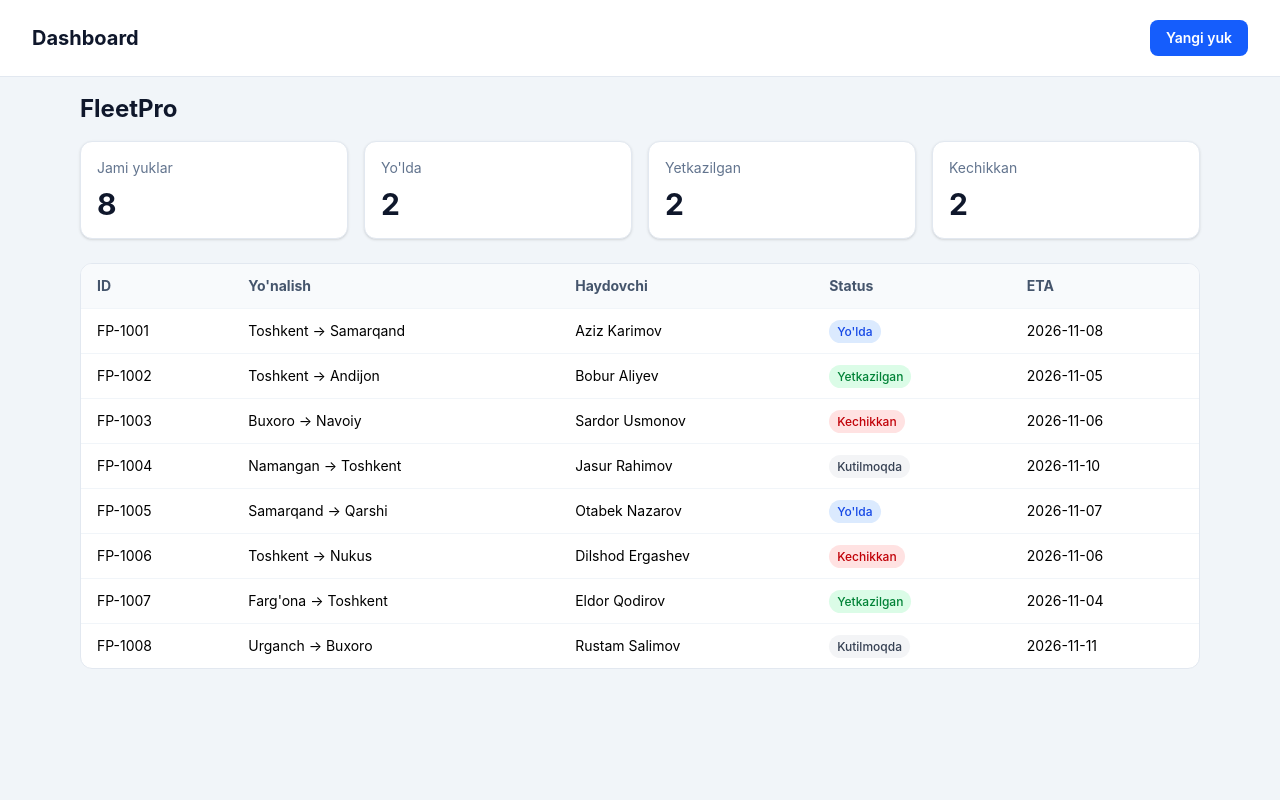
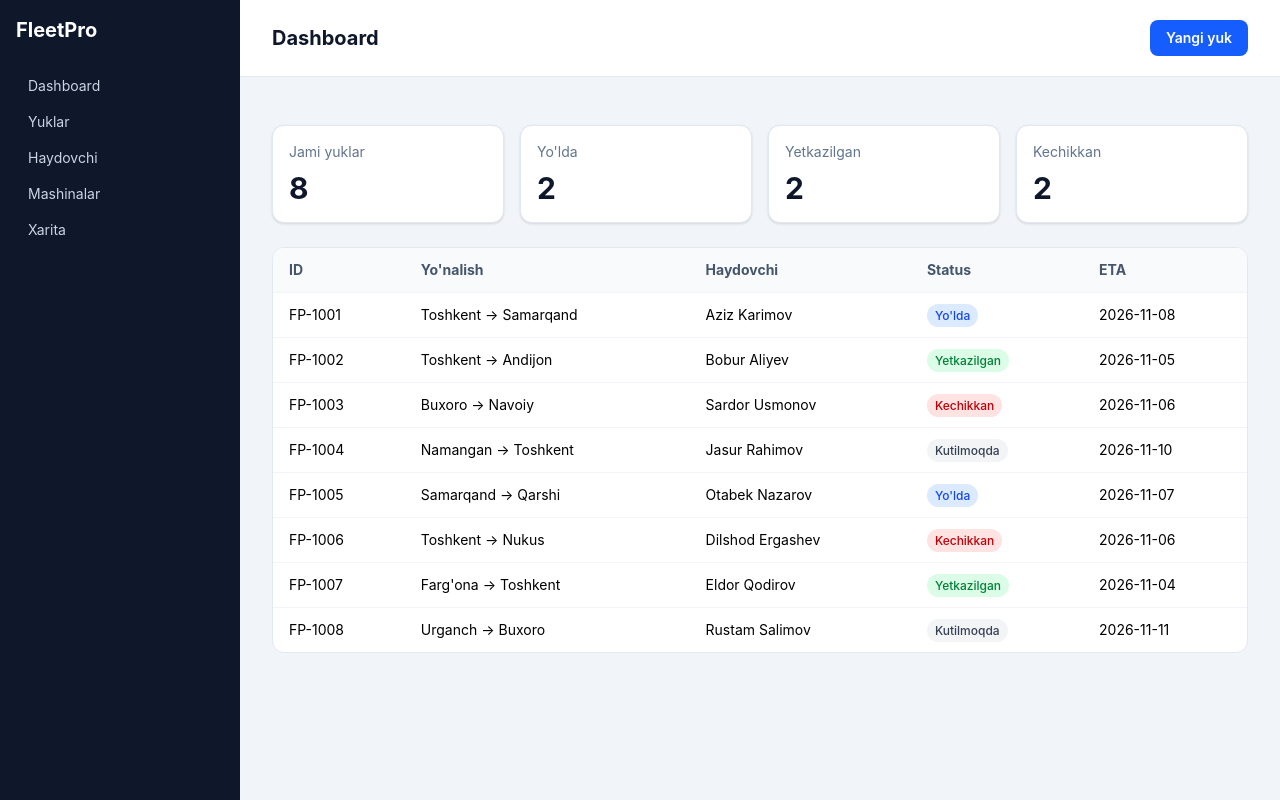
Before and after one commit to oromova/fleetpro, a React (Vite) app: page / in a window 1280 px wide. Built offline with nearby package versions, Linux system fonts and the light colour scheme.

Commit message:
add Sidebar with mobile toggle

```diff
--- a/src/App.jsx
+++ b/src/App.jsx
@@ -3,6 +3,7 @@ import KpiCard from './components/KpiCard'
 import ShipmentsTable from './components/ShipmentsTable';
 import { shipments } from './data/mockShipments'
 import Header from './components/Header'
+import Sidebar from './components/Sidebar';
 
 const countByStatus = (status) =>
   shipments.filter((shipment) => shipment.status === status).length
@@ -11,13 +12,13 @@ export default function App() {
   const [sidebarOpen, setSidebarOpen] = useState(false)
 
   return (
-    <div className="min-h-screen bg-slate-100">
-      {/* Header */}
-      <Header/>
+    <div className="flex min-h-screen bg-slate-100">
+      <Sidebar open={sidebarOpen} onClose={() => setSidebarOpen(false)}/>
 
-      <main className="mx-auto max-w-6xl p-4">
-        <h1 className="text-2xl font-bold text-slate-900">FleetPro</h1>
+      <div className='flex min-w-0 flex-1 flex-col'>
+        <Header onMenuClick={() => setSidebarOpen(true)}/>
 
+        <main className="mx-auto w-full space-y-6 p-4 md:p-8 max-w-6xl p-4">
           <section aria-label="Asosiy ko'rsatkichlar" className="mt-4 grid gap-4 sm:grid-cols-2 lg:grid-cols-4">
             <KpiCard title="Jami yuklar" value={shipments.length} />
             <KpiCard title="Yo'lda" value={countByStatus('in_transit')} />
@@ -30,5 +31,7 @@ export default function App() {
           </section>
         </main>
       </div>
+
+    </div>
   )
 }
--- /dev/null
+++ b/src/components/Sidebar.jsx
@@ -0,0 +1,23 @@
+const links = ["Dashboard", "Yuklar", "Haydovchi", "Mashinalar", "Xarita"]
+
+export default function Sidebar({ open, onClose }) {
+  return (
+    <aside className={`${open ? "block" : "hidden"} fixed inset-y-0 left-0 z-20 w-60 bg-slate-900 p-4 md:static md:block`}>
+      <div className="mb-6 flex items-center justify-between">
+        <p className="text-xl font-bold text-white">FleetPro</p>
+
+        <button type="button" aria-label="Menyuni yopish" onClick={onClose} className="rounded-lg p-2 text-slate-300 md:hidden">
+          <svg width="20" height="20" viewBox="0 0 20 20" fill="none" stroke="currentColor" strokeWidth="1.5" strokeLinecap="round" aria-hidden="true">
+            <path d="M4 4l12 12M16 4L4 16" />
+          </svg>
+        </button>
+      </div>
+
+      <nav aria-label="Asosiy menyu">
+        {links.map((link) => (
+          <a className="block rounded-lg px-3 py-2 text-sm text-slate-300 hover:bg-blue-600 hover:text-white focus-visible:bg-blue-600 focus-visible:text-white focus-visible:outline-none transition-colors" key={link} href="#">{link}</a>
+        ))}
+      </nav>
+    </aside>
+  )
+}
```
Lines whose indentation alone changed are shown as unchanged.
